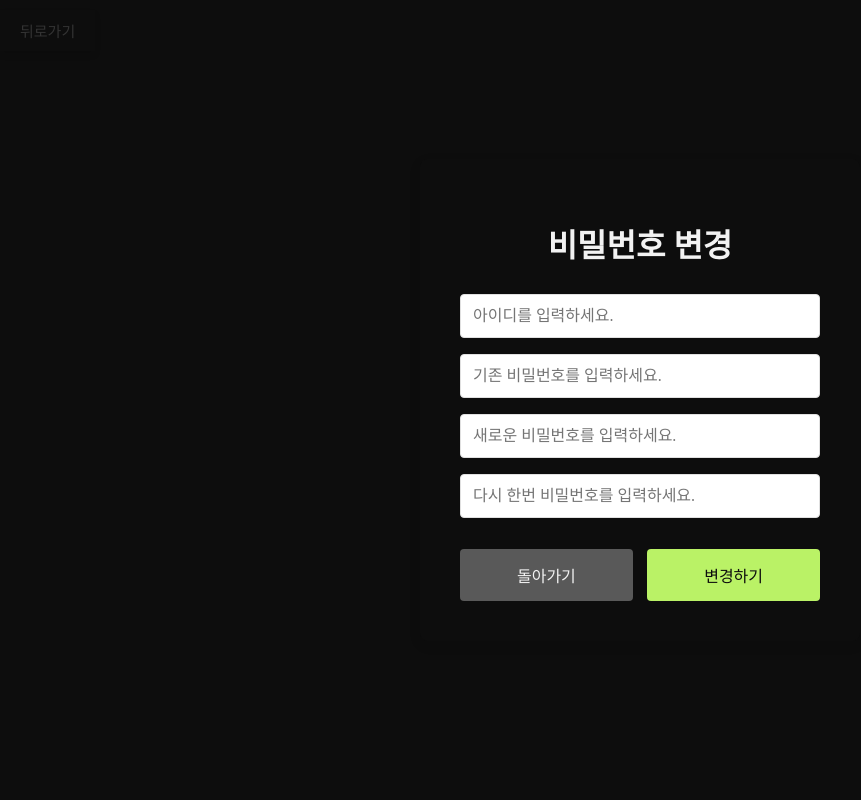
After one commit to powerkyungil/hnh, a PHP site: page /view/item/herenothere/user/changePassword.php in a window 1280 px wide. The commit adds this page. Shown: the whole page, without its empty margins (0-861 px from the left). Run offline with PHP 8.4, Linux system fonts and the light colour scheme; some web fonts are replaced.

Commit message:
Feat - 비밀번호 찾기 및 변경 추가 - 비밀번호 암호화 추가

```diff
--- a/api/hnh/user.php
+++ b/api/hnh/user.php
@@ -16,6 +16,12 @@ switch ($act) {
         chkInvalidMethod($reqMethod, "POST");
         $result = $user->userSignIn($data);
         break;
+
+    // 비밀번호 변경
+    case '/user/changeps':
+        chkInvalidMethod($reqMethod, "POST");
+        $result = $user->changePassword($data);
+        break;
 }
 
 ?>
--- a/css/backpage.css
+++ b/css/backpage.css
@@ -26,3 +26,16 @@
     cursor: pointer !important;
     box-shadow: 0px 4px 6px rgba(0, 0, 0, 0.1) !important;
 }
+
+.logout-button {
+    all: unset;
+    position: fixed !important;
+    top: 10px !important;
+    right: 10px !important;
+    z-index: 1000 !important;
+    padding: 10px 20px !important;
+    color: #333 !important;
+    font-size: 15px !important;
+    cursor: pointer !important;
+    box-shadow: 0px 4px 6px rgba(0, 0, 0, 0.1) !important;
+}
--- /dev/null
+++ b/js/change_password.js
@@ -0,0 +1,61 @@
+$('#back-btn').click(function(event) {
+  location.href = '/view/item/herenothere/main.php'; // 로그인 성공 시 로그인 페이지로 이동
+});
+
+$('#change-btn').click('submit', function(event) {
+  event.preventDefault(); // 폼의 기본 제출 동작을 막음 (페이지 이동 방지)
+
+  var userId = $('#userId').val();
+  var old_password = $('#old_password').val();
+  var new_password = $('#new_password').val();
+  var re_password = $('#re_password').val();
+
+  if (userId == "") {
+    $('#responseMessage').text("아이디를 입력하세요.");
+    return;
+  } else if (old_password == "") {
+    $('#responseMessage').text("기존 비밀번호를 입력해 주세요.");
+    return;
+  } else if (new_password == "") {
+    $('#responseMessage').text("새로운 비밀번호를 입력해 주세요.");
+    return;
+  } else if (re_password == "") {
+    $('#responseMessage').text("다시 한번 비밀번호를 입력해 주세요.");
+    return;
+  } else {
+    if (old_password == new_password) {
+      $('#responseMessage').text('기존 비밀번호와 다른 비밀번호로 설정해 주세요.');
+      return;
+    }
+
+    if (new_password != re_password) {
+      $('#responseMessage').text('비밀번호가 다릅니다. 다시 한번 확인해 주세요.');
+      return;
+    }
+  }
+
+  var data = {
+    userId: userId,
+    old_password: old_password,
+    new_password: new_password
+  }
+
+  $.ajax({
+      url: '/api/hnh/user/changeps', // 요청을 보낼 URL
+      type: 'POST', // 요청 방식 (POST)
+      contentType: 'application/json; charset=utf-8',
+      data: JSON.stringify(data),
+      success: function(response) {
+        if (response.result === "SUCCESS") {
+            location.href = '/view/item/herenothere/main.php'; // 로그인 성공 시 로그인 페이지로 이동
+        } else {
+            $('#responseMessage').text(response.message); // 실패 시 에러 메시지 표시
+        }
+      },
+      error: function(xhr, status, error) {
+        console.log('오류 발생 xhr: ' + xhr);
+        console.log('오류 발생 status: ' + status);
+        console.log('오류 발생 error: ' + error);
+      }
+  });
+});
--- a/js/user_join.js
+++ b/js/user_join.js
@@ -67,6 +67,11 @@ $(".next-btn").click(function() {
   } else if (re_password == "") {
     $('#responseMessage').text("비밀번호를 입력해 주세요.");
   } else {
+    if (password != re_password) {
+      $('#responseMessage').text('비밀번호가 맞지 않습니다. 디시 확인해 주세요.');
+      return;
+    }
+
     $(".join_step1").hide();
     $(".join_step2").show();
   }
--- a/view/item/herenothere/adminMain.php
+++ b/view/item/herenothere/adminMain.php
@@ -36,6 +36,7 @@ $company_nm = $company_info['data']['company_nm'];
 </script>
 <body>
     <button class="back-button" onclick="history.back()">뒤로가기</button>
+    <button class="logout-button">로그아웃</button>
     <header>
         <h1 style="color: #F2F2F2;"><?php echo $company_nm; ?></h1>
         <div class="current-time"><?php echo date("Y-m-d H:i:s"); ?></div>
@@ -43,7 +44,7 @@ $company_nm = $company_info['data']['company_nm'];
 
     <div class="status-container">
         <?php foreach ($emp_list as $emp) {
-            if ($emp['work_status'] == 'HERE') {
+            if ($emp['work_status'] == 'ON') {
         ?>
             <div class="employee-card" data-emp-id="<?php echo $emp['sid'] ?>">
                 <div class="employee-name"><?php echo $emp['name'] ?></div>
--- /dev/null
+++ b/view/item/herenothere/user/changePassword.php
@@ -0,0 +1,37 @@
+<!doctype html>
+<html lang="en">
+<head>
+  <meta charset="UTF-8">
+  <meta name="viewport"
+        content="width=device-width, user-scalable=no, initial-scale=1.0, maximum-scale=1.0, minimum-scale=1.0">
+  <meta http-equiv="X-UA-Compatible" content="ie=edge">
+  <title>Document</title>
+  <link rel="stylesheet" href="/css/default.css">
+  <link rel="stylesheet" href="/css/backpage.css">
+  <script src="https://code.jquery.com/jquery-3.6.0.min.js"></script>
+</head>
+
+<body>
+  <button class="back-button" onclick="history.back()">뒤로가기</button>
+  <div class="login-container">
+    <h1>비밀번호 변경</h1>
+    <form id="userForm" autocomplete="off">
+      <input type="hidden" id="type" name="type" value="user/changeps">
+      <input type="hidden" id="route" name="route" value="join">
+
+      <input type="text" class="input-field" id="userId" name="userId" placeholder="아이디를 입력하세요.">
+        <input type="password" class="input-field" id="old_password" name="old_password" placeholder="기존 비밀번호를 입력하세요.">
+        <input type="password" class="input-field" id="new_password" name="new_password" placeholder="새로운 비밀번호를 입력하세요.">
+        <input type="password" class="input-field" id="re_password" name="re_password" placeholder="다시 한번 비밀번호를 입력하세요.">
+        <div id="responseMessage" style="color: red; margin-top: 3px;"></div>
+        <div class="between-btn-container">
+          <button id="back-btn" class="back-btn between-btn" onclick="history.back()">돌아가기</button>
+          <button id="change-btn" class="join-btn between-btn">변경하기</button>
+        </div>
+    </form>
+  </div>
+
+  <script src="/js/change_password.js"></script>
+
+</body>
+</html>
```
Also changed, not shown: application/module/hnh/user/User.php (+42 -11 lines), js/calendar.js (+5 -45 lines), view/item/herenothere/main.php (+12 -1 lines).
